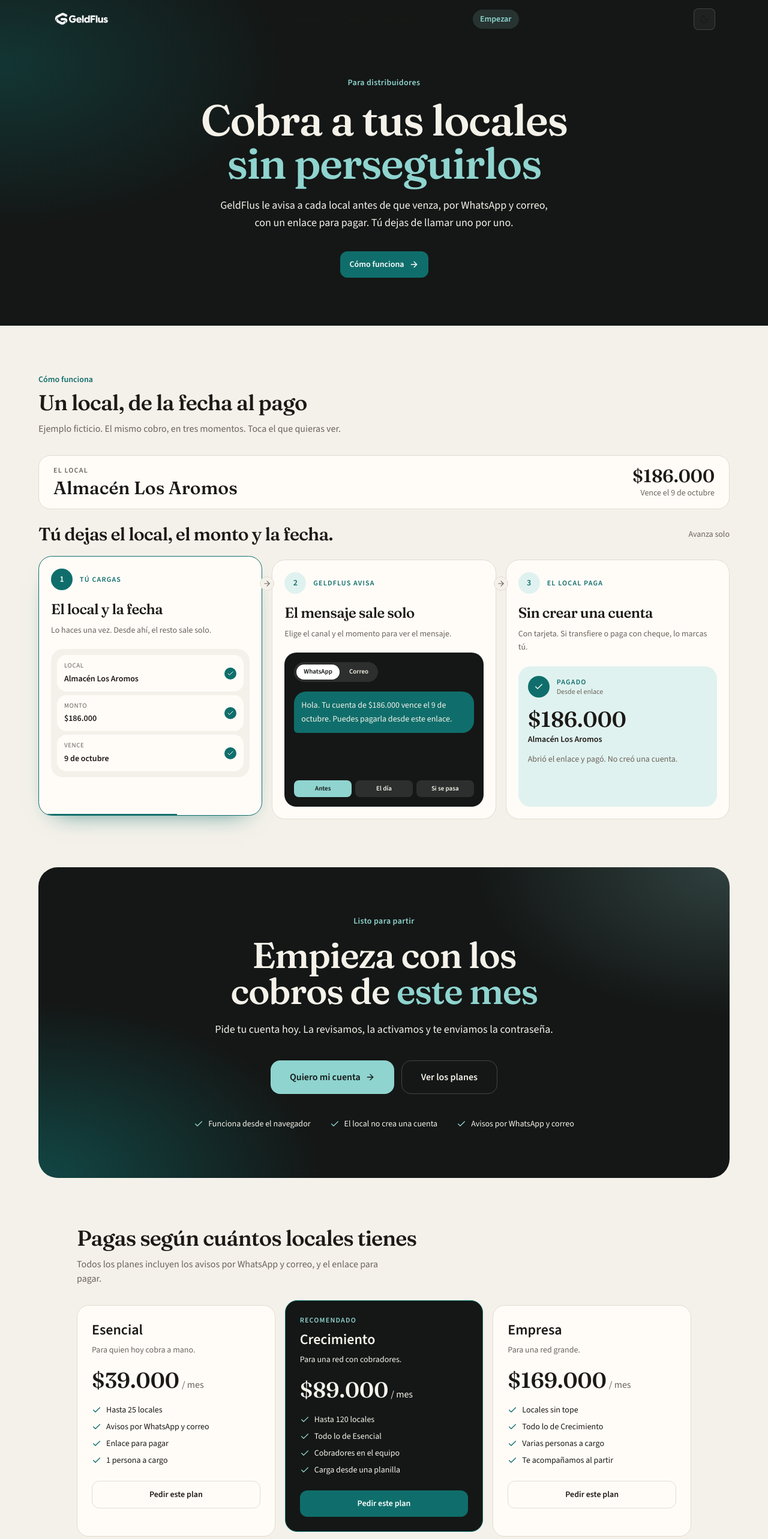
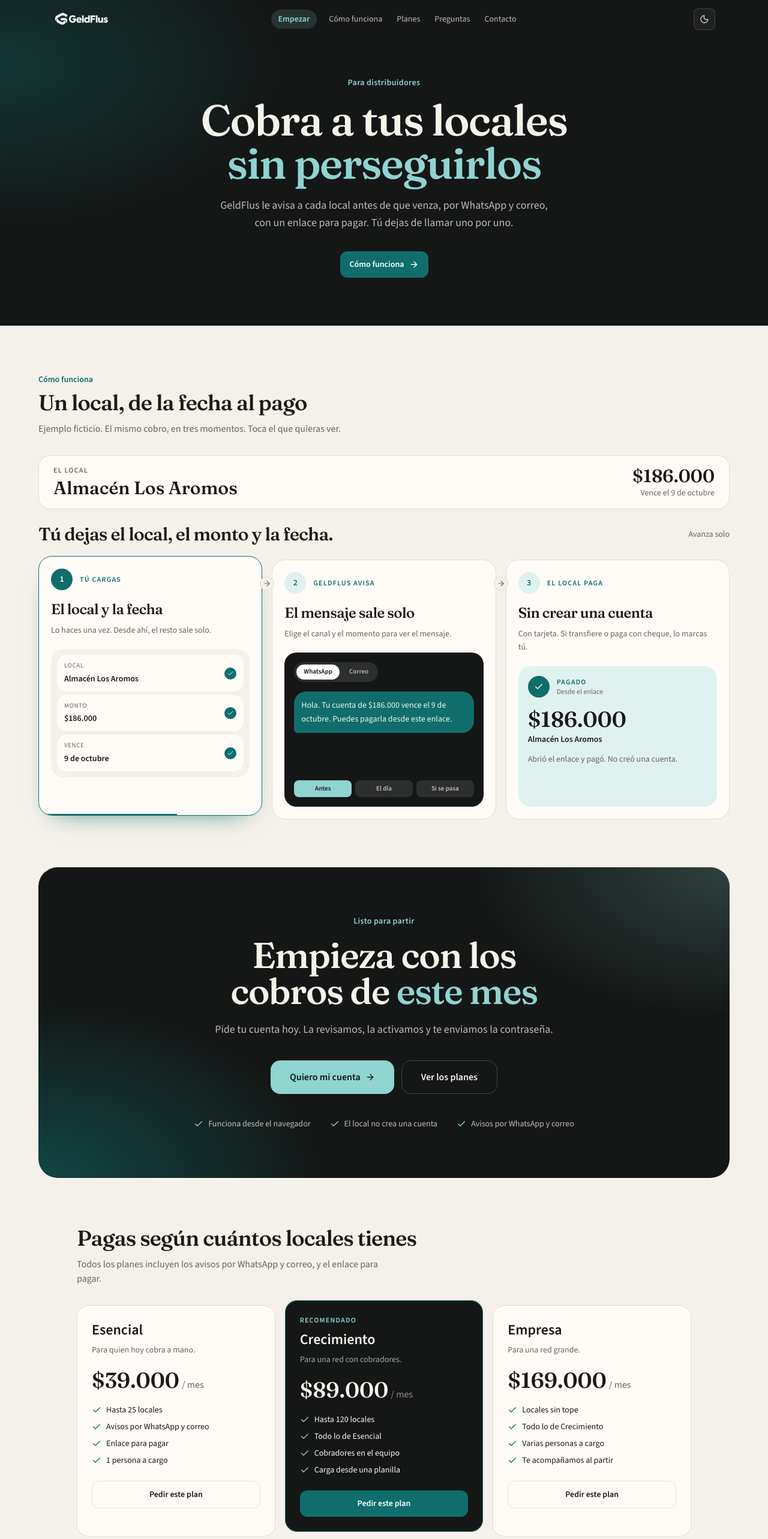
Before and after one commit to FlowPayApp/flowpay-frontend, a React (Vite) app: page /landing in a window 1280 px wide. Shown: the top 2566 px of the page at 60% size. Built offline with nearby package versions, Linux system fonts and the light colour scheme.

Commit message:
Make the landing navbar readable over the hero in light mode, and lead the navbar with Empezar.
Co-authored-by: Cursor <cursoragent@cursor.com>

```diff
--- a/src/pages/Landing.tsx
+++ b/src/pages/Landing.tsx
@@ -130,12 +130,7 @@ export default function Landing() {
           <Link to="/landing" aria-label="GeldFlus">
             <BrandLogo tone={solidNav ? "auto" : "onDark"} className="h-8" />
           </Link>
-          <nav className={`hidden items-center gap-6 text-sm font-medium md:flex ${solidNav ? "text-ink-muted" : "text-[rgb(245_242_234)]/75"}`}>
-            {NAV.map((item) => (
-              <a key={item.href} href={item.href} className={solidNav ? "hover:text-ink" : "hover:text-white"}>
-                {item.label}
-              </a>
-            ))}
+          <nav className={`hidden items-center gap-6 text-sm font-medium md:flex ${solidNav ? "text-ink-muted" : "text-[#f5f2ea]/75"}`}>
             {!loggedIn && (
               <a
                 href="#empezar"
@@ -148,6 +143,11 @@ export default function Landing() {
                 Empezar
               </a>
             )}
+            {NAV.map((item) => (
+              <a key={item.href} href={item.href} className={solidNav ? "hover:text-ink" : "hover:text-white"}>
+                {item.label}
+              </a>
+            ))}
           </nav>
           <div className="flex items-center gap-2 md:ml-6">
             <button
@@ -158,7 +158,7 @@ export default function Landing() {
               className={`grid size-9 place-items-center rounded-lg border transition-colors ${
                 solidNav
                   ? "border-surface-border bg-surface-card text-ink-muted hover:text-ink"
-                  : "border-white/15 bg-white/5 text-[rgb(245_242_234)]/80 hover:bg-white/10 hover:text-white"
+                  : "border-white/15 bg-white/5 text-[#f5f2ea]/80 hover:bg-white/10 hover:text-white"
               }`}
             >
               {isDark ? <Sun className="size-4" /> : <Moon className="size-4" />}
@@ -181,16 +181,7 @@ export default function Landing() {
         {menu && (
           <div className="border-t border-surface-border bg-surface px-4 py-4 md:hidden">
             <div className="flex flex-col gap-3 text-sm font-medium">
-              {NAV.map((item) => (
-                <a key={item.href} href={item.href} onClick={() => setMenu(false)} className="py-1 text-ink-muted">
-                  {item.label}
-                </a>
-              ))}
-              {loggedIn ? (
-                <Link to="/" className="mt-2 rounded-xl bg-brand px-4 py-2.5 text-center text-sm font-semibold text-white hover:bg-brand-hover">
-                  Ir al panel
-                </Link>
-              ) : (
+              {!loggedIn && (
                 <a
                   href="#empezar"
                   onClick={() => setMenu(false)}
@@ -198,6 +189,16 @@ export default function Landing() {
                 >
                   Empezar
                 </a>
+              )}
+              {NAV.map((item) => (
+                <a key={item.href} href={item.href} onClick={() => setMenu(false)} className="py-1 text-ink-muted">
+                  {item.label}
+                </a>
+              ))}
+              {loggedIn && (
+                <Link to="/" className="mt-2 rounded-xl bg-brand px-4 py-2.5 text-center text-sm font-semibold text-white hover:bg-brand-hover">
+                  Ir al panel
+                </Link>
               )}
             </div>
           </div>
@@ -212,7 +213,7 @@ export default function Landing() {
               <h1 className="mt-4 font-display text-5xl font-medium leading-[1.05] tracking-tight text-balance sm:text-7xl">
                 Cobra a tus locales <span className="text-[#8fd4cf]">sin perseguirlos</span>
               </h1>
-              <p className="mx-auto mt-5 max-w-xl text-lg leading-relaxed text-[rgb(245_242_234)]/72">
+              <p className="mx-auto mt-5 max-w-xl text-lg leading-relaxed text-[#f5f2ea]/75">
                 GeldFlus le avisa a cada local antes de que venza, por WhatsApp y correo, con un enlace para pagar. Tú dejas de llamar uno por uno.
               </p>
               <div className="mt-8 flex justify-center">
@@ -343,7 +344,7 @@ export default function Landing() {
             <h2 className="mx-auto mt-4 max-w-3xl font-display text-4xl font-medium leading-[1.05] tracking-tight text-balance sm:text-6xl">
               Empieza con los cobros de <span className="text-[#8fd4cf]">este mes</span>
             </h2>
-            <p className="mx-auto mt-5 max-w-xl text-lg leading-relaxed text-[rgb(245_242_234)]/75">
+            <p className="mx-auto mt-5 max-w-xl text-lg leading-relaxed text-[#f5f2ea]/75">
               Pide tu cuenta hoy. La revisamos, la activamos y te enviamos la contraseña.
             </p>
             <div className="mt-9 flex flex-col items-center justify-center gap-3 sm:flex-row">
@@ -361,7 +362,7 @@ export default function Landing() {
                 Ver los planes
               </a>
             </div>
-            <ul className="mx-auto mt-10 flex max-w-2xl flex-col items-center justify-center gap-3 text-sm text-[rgb(245_242_234)]/75 sm:flex-row sm:gap-8">
+            <ul className="mx-auto mt-10 flex max-w-2xl flex-col items-center justify-center gap-3 text-sm text-[#f5f2ea]/75 sm:flex-row sm:gap-8">
               {["Funciona desde el navegador", "El local no crea una cuenta", "Avisos por WhatsApp y correo"].map((item) => (
                 <li key={item} className="flex items-center gap-2">
                   <Check className="size-4 shrink-0 text-[#8fd4cf]" />
@@ -388,10 +389,10 @@ export default function Landing() {
                 >
                   {plan.highlight && <p className="mb-2 text-xs font-semibold uppercase tracking-widest text-[#8fd4cf]">Recomendado</p>}
                   <h3 className="text-2xl font-semibold">{plan.name}</h3>
-                  <p className={`mt-2 text-sm ${plan.highlight ? "text-[rgb(245_242_234)]/65" : "text-ink-muted"}`}>{plan.detail}</p>
+                  <p className={`mt-2 text-sm ${plan.highlight ? "text-[#f5f2ea]/65" : "text-ink-muted"}`}>{plan.detail}</p>
                   <p className="mt-5 font-display text-4xl">
                     {plan.price}
-                    <span className={`ml-1 font-sans text-base ${plan.highlight ? "text-[rgb(245_242_234)]/55" : "text-ink-muted"}`}>/ mes</span>
+                    <span className={`ml-1 font-sans text-base ${plan.highlight ? "text-[#f5f2ea]/55" : "text-ink-muted"}`}>/ mes</span>
                   </p>
                   <ul className="mt-5 space-y-2 text-sm">
                     {plan.features.map((feature) => (
@@ -444,7 +445,7 @@ export default function Landing() {
           <div className="relative mx-auto max-w-xl overflow-hidden rounded-3xl bg-[#141716] px-6 py-14 text-[rgb(245_242_234)] dark:ring-1 dark:ring-white/10">
             <div className="relative">
               <h2 className="font-display text-3xl font-medium tracking-tight">¿Prefieres conversarlo antes?</h2>
-              <p className="mt-3 text-[rgb(245_242_234)]/75">Escríbenos cuántos locales tienes y cómo cobras hoy. Te respondemos por correo.</p>
+              <p className="mt-3 text-[#f5f2ea]/75">Escríbenos cuántos locales tienes y cómo cobras hoy. Te respondemos por correo.</p>
               <a
                 href={mailHref()}
                 className="mt-6 inline-flex items-center gap-2 rounded-xl bg-white px-5 py-3 font-semibold text-[#141716]"
@@ -624,7 +625,7 @@ function MessageScene({ live, playing, onUse }: SceneProps) {
             aria-pressed={channel === index}
             onClick={(event) => pick(event, () => setChannel(index))}
             className={`rounded-full px-3 py-1 text-[11px] font-semibold transition-colors duration-300 ${
-              channel === index ? "bg-white text-[#141716]" : "text-[rgb(245_242_234)]/70 hover:text-white"
+              channel === index ? "bg-white text-[#141716]" : "text-[#f5f2ea]/70 hover:text-white"
             }`}
           >
             {label}
@@ -652,7 +653,7 @@ function MessageScene({ live, playing, onUse }: SceneProps) {
             aria-pressed={moment === index}
             onClick={(event) => pick(event, () => setMoment(index))}
             className={`rounded-lg px-1 py-1.5 text-[11px] font-semibold transition-colors duration-300 ${
-              moment === index ? "bg-[#8fd4cf] text-[#141716]" : "bg-white/10 text-[rgb(245_242_234)]/75 hover:bg-white/15"
+              moment === index ? "bg-[#8fd4cf] text-[#141716]" : "bg-white/10 text-[#f5f2ea]/75 hover:bg-white/15"
             }`}
           >
             {item.label}
```
